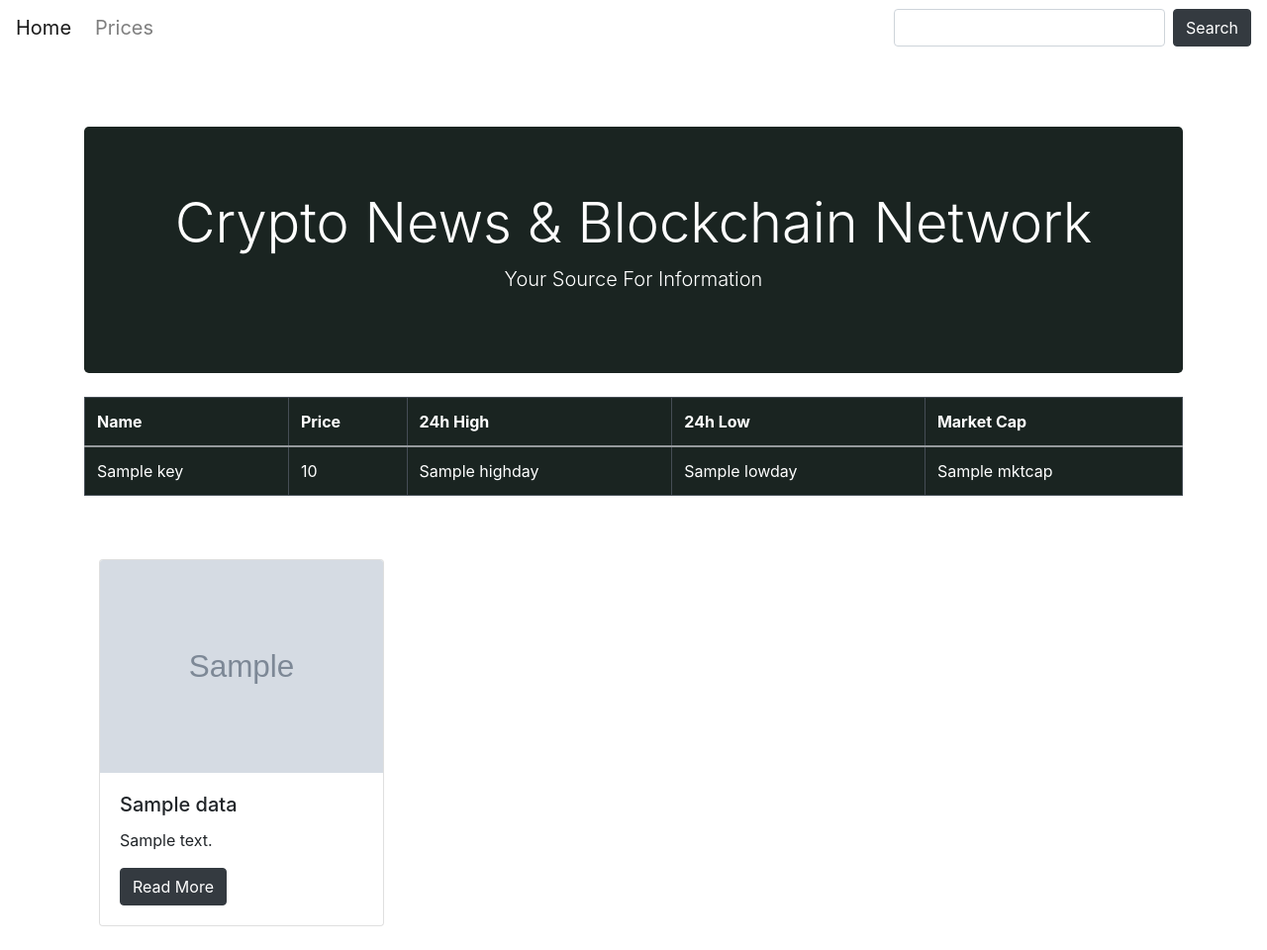
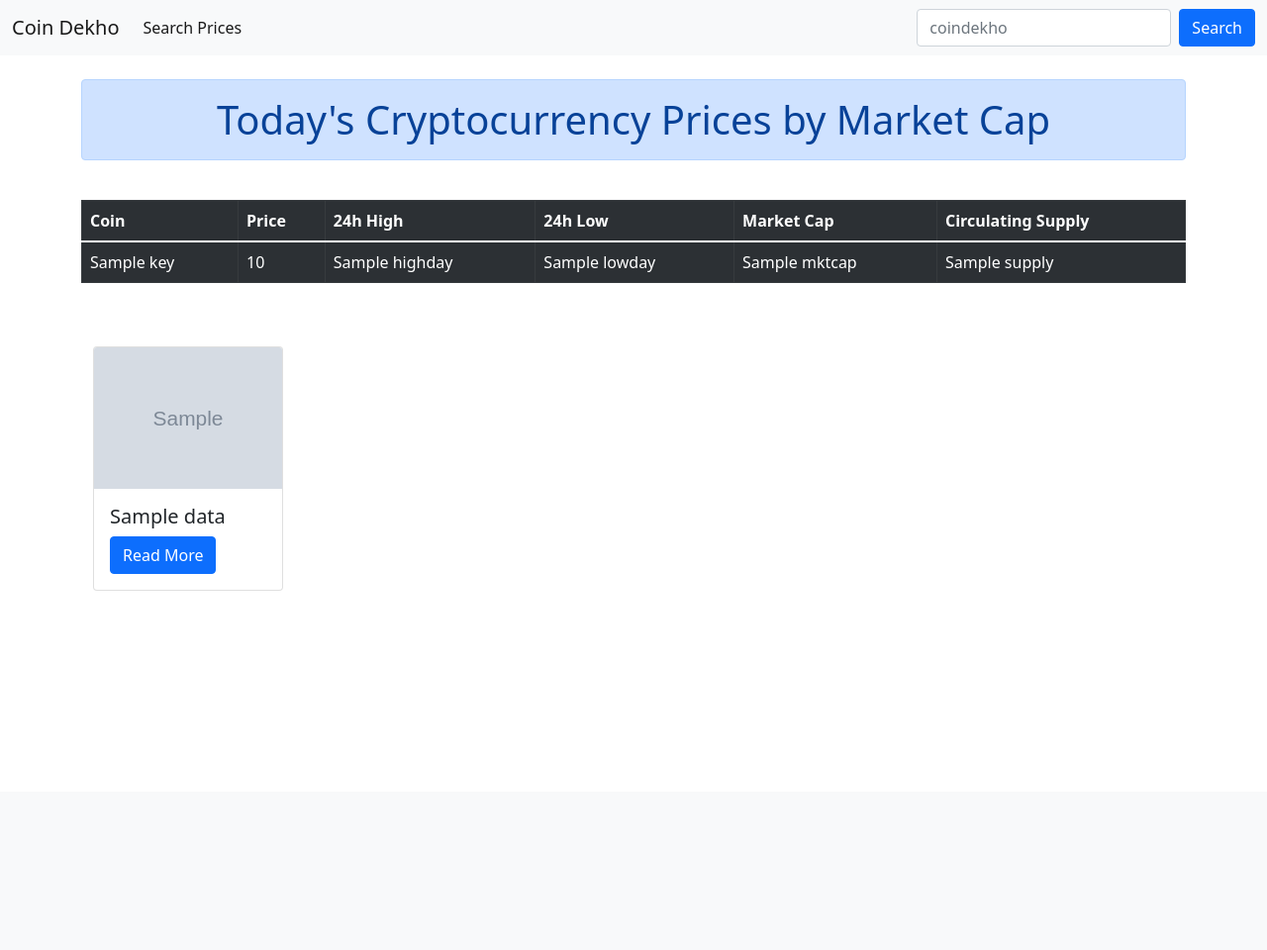
Before and after one commit to Bagora/crypto-news, a Django app: template crypto/templates/home.html in a window 1280 px wide. Shown: the whole page at 99% size. After the commit the page ends 597 px from the top, so only its background shows below. Run offline with Django 3.2, Linux system fonts and the light colour scheme; the template is opened without the code that fills it: most values are stand-ins (such as "Sample title", 1, 10 or a date in 2020); grey boxes marked "Sample" are stand-in pictures; some libraries are stand-ins or nearby versions.

Commit message:
make it better

```diff
--- a/crypto/templates/base.html
+++ b/crypto/templates/base.html
@@ -5,39 +5,36 @@
 
     <!-- Required meta tags -->
     <meta charset="utf-8">
-    <meta name="viewport" content="width=device-width, initial-scale=1, shrink-to-fit=no">
+    <meta name="viewport" content="width=device-width, initial-scale=1">
     <link rel="icon" type="image/png" href="staticfiles/logo.png">
 
 
     <!-- Bootstrap CSS -->
-    <link rel="stylesheet" href="https://stackpath.bootstrapcdn.com/bootstrap/4.4.1/css/bootstrap.min.css" integrity="sha384-Vkoo8x4CGsO3+Hhxv8T/Q5PaXtkKtu6ug5TOeNV6gBiFeWPGFN9MuhOf23Q9Ifjh" crossorigin="anonymous">
+    <link href="https://cdn.jsdelivr.net/npm/bootstrap@5.1.3/dist/css/bootstrap.min.css" rel="stylesheet" integrity="sha384-1BmE4kWBq78iYhFldvKuhfTAU6auU8tT94WrHftjDbrCEXSU1oBoqyl2QvZ6jIW3" crossorigin="anonymous">
 
     <title>btccrypto</title>
   </head>
   <body>
-
-  <nav class="navbar navbar-expand-lg navbar-light" style="background-color:#ffffff">
-  <a class="navbar-brand" href="{% url 'home' %}">Home</a>
-  <button class="navbar-toggler" type="button" data-toggle="collapse" data-target="#navbarSupportedContent" aria-controls="navbarSupportedContent" aria-expanded="false" aria-label="Toggle navigation">
+    <nav class="navbar navbar-expand-lg navbar-light bg-light">
+      <div class="container-fluid">
+        <a class="navbar-brand" href="{% url 'home' %}">Coin Dekho</a>
+        <button class="navbar-toggler" type="button" data-bs-toggle="collapse" data-bs-target="#navbarSupportedContent" aria-controls="navbarSupportedContent" aria-expanded="false" aria-label="Toggle navigation">
           <span class="navbar-toggler-icon"></span>
         </button>
-
         <div class="collapse navbar-collapse" id="navbarSupportedContent">
-    <ul class="navbar-nav mr-auto">
-
+          <ul class="navbar-nav me-auto mb-2 mb-lg-0">
             <li class="nav-item">
-        <a class="nav-link navbar-brand" href="{% url 'prices' %}">Prices</a>
+              <a class="nav-link active" aria-current="page" href="{% url 'prices' %}">Search Prices</a>
             </li>
-
             </ul>
-    <form class="form-inline my-2 my-lg-0" method="POST" action="{% url 'prices' %}">
+          <form class="d-flex" method="POST" action="{% url 'prices' %}">
             {% csrf_token %}
-      <input class="form-control mr-sm-2" type="search" aria-label="Search" name="quote">
-      <button class="btn btn-dark my-2 my-sm-0" type="submit">Search</button>
+            <input class="form-control me-2" type="search" placeholder="coindekho" aria-label="Search" name="quote">
+            <button class="btn btn-primary" type="submit">Search</button>
           </form>
         </div>
+      </div>
     </nav>
-
   <br/>
     <div class="container">
       {% block content %}
@@ -47,8 +44,8 @@
 
     <!-- Optional JavaScript -->
     <!-- jQuery first, then Popper.js, then Bootstrap JS -->
-    <script src="https://code.jquery.com/jquery-3.4.1.slim.min.js" integrity="sha384-J6qa4849blE2+poT4WnyKhv5vZF5SrPo0iEjwBvKU7imGFAV0wwj1yYfoRSJoZ+n" crossorigin="anonymous"></script>
-    <script src="https://cdn.jsdelivr.net/npm/popper.js@1.16.0/dist/umd/popper.min.js" integrity="sha384-Q6E9RHvbIyZFJoft+2mJbHaEWldlvI9IOYy5n3zV9zzTtmI3UksdQRVvoxMfooAo" crossorigin="anonymous"></script>
-    <script src="https://stackpath.bootstrapcdn.com/bootstrap/4.4.1/js/bootstrap.min.js" integrity="sha384-wfSDF2E50Y2D1uUdj0O3uMBJnjuUD4Ih7YwaYd1iqfktj0Uod8GCExl3Og8ifwB6" crossorigin="anonymous"></script>
+    <script src="https://cdn.jsdelivr.net/npm/bootstrap@5.1.3/dist/js/bootstrap.bundle.min.js" integrity="sha384-ka7Sk0Gln4gmtz2MlQnikT1wXgYsOg+OMhuP+IlRH9sENBO0LRn5q+8nbTov4+1p" crossorigin="anonymous"></script>
+    <script src="https://cdn.jsdelivr.net/npm/@popperjs/core@2.10.2/dist/umd/popper.min.js" integrity="sha384-7+zCNj/IqJ95wo16oMtfsKbZ9ccEh31eOz1HGyDuCQ6wgnyJNSYdrPa03rtR1zdB" crossorigin="anonymous"></script>
+    <script src="https://cdn.jsdelivr.net/npm/bootstrap@5.1.3/dist/js/bootstrap.min.js" integrity="sha384-QJHtvGhmr9XOIpI6YVutG+2QOK9T+ZnN4kzFN1RtK3zEFEIsxhlmWl5/YESvpZ13" crossorigin="anonymous"></script>
   </body>
 </html>
--- a/crypto/templates/home.html
+++ b/crypto/templates/home.html
@@ -2,34 +2,20 @@
 
 {% block content %}
 
-
-<style>
-.jumbotron {
-   background-color:#1a2421 !important;
-   color: #ffffff;
-
- }
-
- table{
-	background-color:#1a2421 !important;
-    color: #ffffff;
-}
-</style>
-<br><br>
-<div class="jumbotron text-center" style="margin-bottom:0">
-<h1 class="display-4">Crypto News & Blockchain Network</h1>
-<p class="lead">Your Source For Information</p>
+<div class="text-center" style="margin-bottom:0">
+<h1 class="alert alert-primary">Today's Cryptocurrency Prices by Market Cap</h1>
 </div>
 <br/>
 
-<table class="table table-bordered table-hover table-dark">
+<table class="table table-bordered table-hover table-striped table-dark">
 
   <tr>
-      <th scope="col">Name </th>
-      <th scope="col">Price </th>
+      <th scope="col">Coin</th>
+      <th scope="col">Price</th>
       <th scope="col">24h High</th>
       <th scope="col">24h Low</th>
       <th scope="col">Market Cap</th>
+	  <th scope="col">Circulating Supply</th>
     </tr>
   </thead>
  <tbody>
@@ -44,6 +30,7 @@
 	      <td>{{ value.USD.HIGHDAY }}</td>
 	      <td>{{ value.USD.LOWDAY }}</td>
 	      <td>{{ value.USD.MKTCAP }}</td>
+		  <td>{{ value.USD.SUPPLY }}</td>
     </tr>
   {% endfor %}
 
@@ -55,12 +42,11 @@
 	<div class="row">
 	{% for x in api.Data %}
 		<div class="col-sm">
-		<div class="card" style="width: 18rem;">
+		<div class="card" style="width: 12rem;">
 				<img src="{{ x.imageurl }}" class="card-img-top" alt="{{ x.source }}">
 			  		<div class="card-body">
 					<h5 class="card-title">{{ x.title }}</h5>
-			    	<p class="card-text">{{ x.body }}</p>
-			    	<a href= "{{ x.url }}" class="btn btn-dark">Read More</a>
+			    	<a href= "{{ x.url }}" class="btn btn-primary">Read More</a>
 				</div>
 			</div>
 			<br/>
--- a/crypto/views.py
+++ b/crypto/views.py
@@ -5,7 +5,7 @@ def home(request):
 	import json
 
 	#get crypto price data
-	price_request = requests.get("https://min-api.cryptocompare.com/data/pricemultifull?fsyms=BTC,ETH,BNB,XRP,USDT,ADA,DOT,UNI,LTC,LINK,THETA,BCH,XLM,USDC,FIL,TRX,WBTC,DOGE,KLAY,SOL,VET,BTT,LUNA,EOS,CRO,MIOTA,XMR,BSV,AAVE,XTZ,NEO,FTT,ATOM,BUSD,HOT,AVAX,KSM,XEM,ALGO,DAI,EGLD,HT,CAKE,DASH,BTCB,CHZ,HBAR,ENJ,COMP,DCR,SNX,RUNE,ZIL,ETC,MKR,NEAR,GRT,LEO,STX,ZEC,TFUEL,BAT,SUSHI,MATIC,CEL,UST,NPXS,YFI,DENT,ONE,RVN,MANA,NEXO,ONT,QTUM,ICX,UMA,HNT,ZRX,SC,OMG,WAVES,BTG,BNT,FLOW,DGB,OKB,CHSB,FTM,REV,RSR,ANKR,REN,CFX,WRX,AR,1INCH,VGX,BTMX,PAX&tsyms=USD,EUR")
+	price_request = requests.get("https://min-api.cryptocompare.com/data/pricemultifull?fsyms=BTC,ETH,BNB,USDT,ADA,SOL,XRP,DOT,DOGE,USDC,SHIB,LUNA,AVAX,LTC,UNI,WBTC,LINK,BUSD,BCH,MATIC,ALGO,VET,XLM,AXS,ICP,CRO,FIL,TRX,ATOM,ETC,THETA,FTT,FTM,BTCB,HBAR,DAI,EGLD,NEAR,GRT,XTZ,XMR,MANA,EOS,HNT,CAKE,AAVE,FLOW,KLAY,LRC,MIOTA,KSM,XEC,NEO,BSV,KDA,RUNE,QNT,ONE,LEO,MKR,UST,CHZ,STX,WAVES,BTT,ENJ,ZEC,HOT,AMP,AR,DASH,SAND,OMG,CELO,COMP,TFUEL,NEXO,KCS,CRV,XEM,OKB,BAT,QTUM,HT,SUSHI,ICX,DCR,LPT,SCRT,RVN,ZIL,REV,BTG,AUDIO,YFI,TUSD,IOTX,MINA,SNX,TEL,PERP,ZEN,XDC,RENBTC,BNT,CEL,ZRX,SC,ANKR,ELON,ONT,SRM,UMA,REN,WAXP,USDP,DYDX,IOST,RAY,SKL,DGB,MOVR,XYO,1INCH,NANO,CELR,GNO,TRAC,VGX,VLX,WOO,CKB,MDX,FET,DENT,CHSB,NU,RSR,XDB,OCEAN,KAVA,USDN,WIN,GT,STORJ,GLM,INJ,POLY,REEF,ALPHA,WRX,FX,SXP,COTI,VTHO,LSK,NMR,XVG,BTCST,FEI,CTSI,OXT,BAKE,BCD,NKN,ASD,CHR,MED,RLC,CFX,AMPL,CEEK,OGN,FLUX,UOS,BADGER,SNT,ALICE,ERG,UBT,PAXG,ONG,ARDR,ROSE,CVC,HIVE,BAND,STMX,AGIX,PROM,ELF,XVS,CSPR,VRA,DAG,BORA,EWT,XPR,STRAX,REP&tsyms=USD,EUR")
 	price = json.loads(price_request.content)
 
 	#get crypto news
```
Also changed, not shown: crypto/templates/prices.html (+2 -12 lines). Lines whose indentation alone changed are shown as unchanged.
